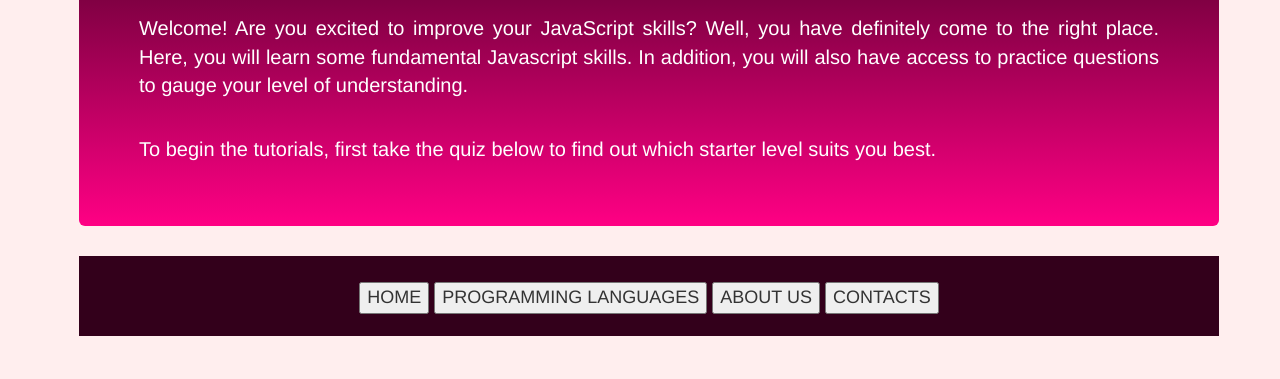
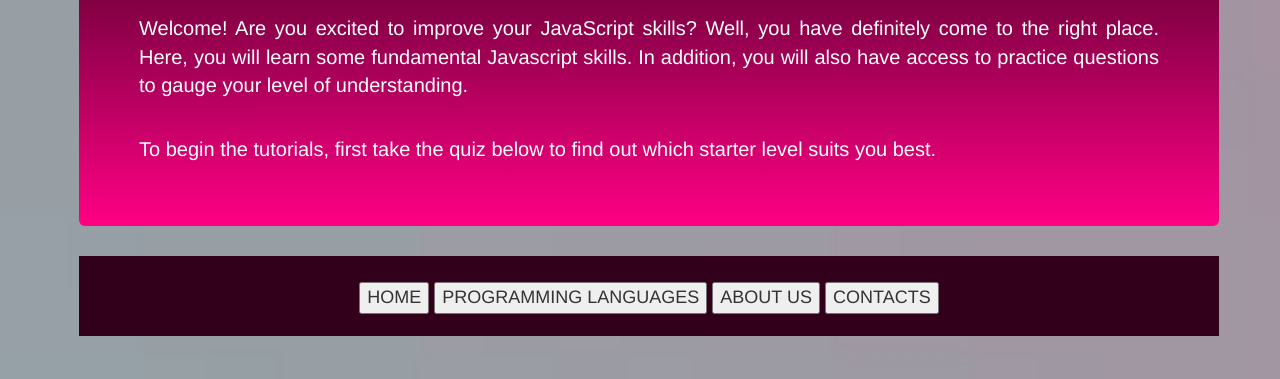
Before and after one commit to Joy-Wanjiru/Quiz-Board, a plain HTML site: page index.html in a window 1280 px wide. Shown: the part 203-582 px from the top of the page. Drawn offline with nearby package versions, Linux system fonts and the light colour scheme.

Commit message:
Add background image

```diff
--- a/css/styles.css
+++ b/css/styles.css
@@ -26,7 +26,9 @@
 
 Body {
   margin: 5% 5%;
-  background-color: #ffeeee;
+  background-image: url(../images/background2.jpeg);
+  background-repeat: no-repeat;
+  background-size: cover;
 }
 
 .jumbotron {
@@ -91,14 +93,14 @@ p {
   font-size: 24px;
 }
 
-#result{
+#result {
   text-align: center;
   font-size: 30px;
   color: #33001b;
   font-weight: bold;
 }
 
-h3{
+h3 {
   color:  #33001b;
 }
 
```
Also changed, not shown: images/background.jpg (added), images/background2.jpeg (added).
